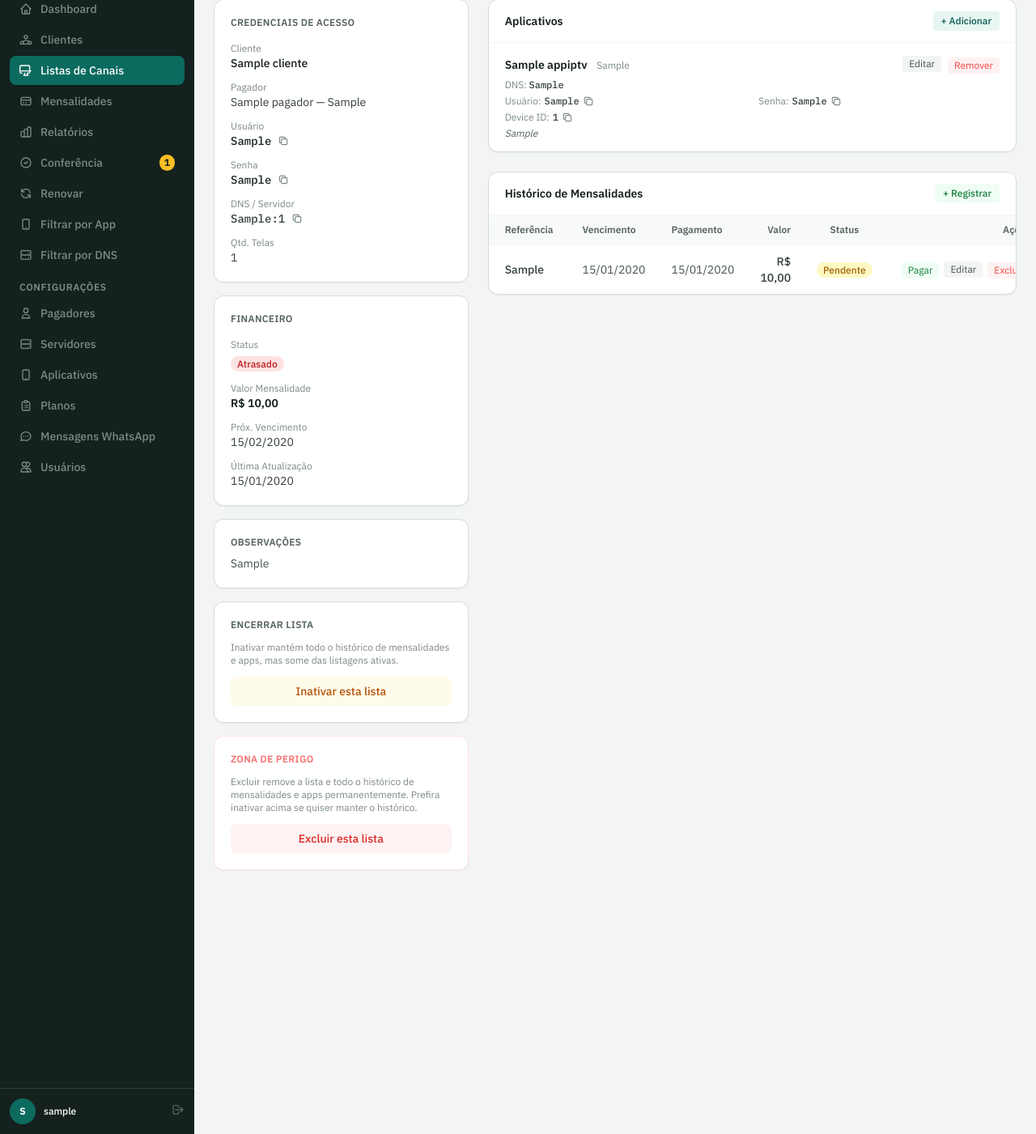
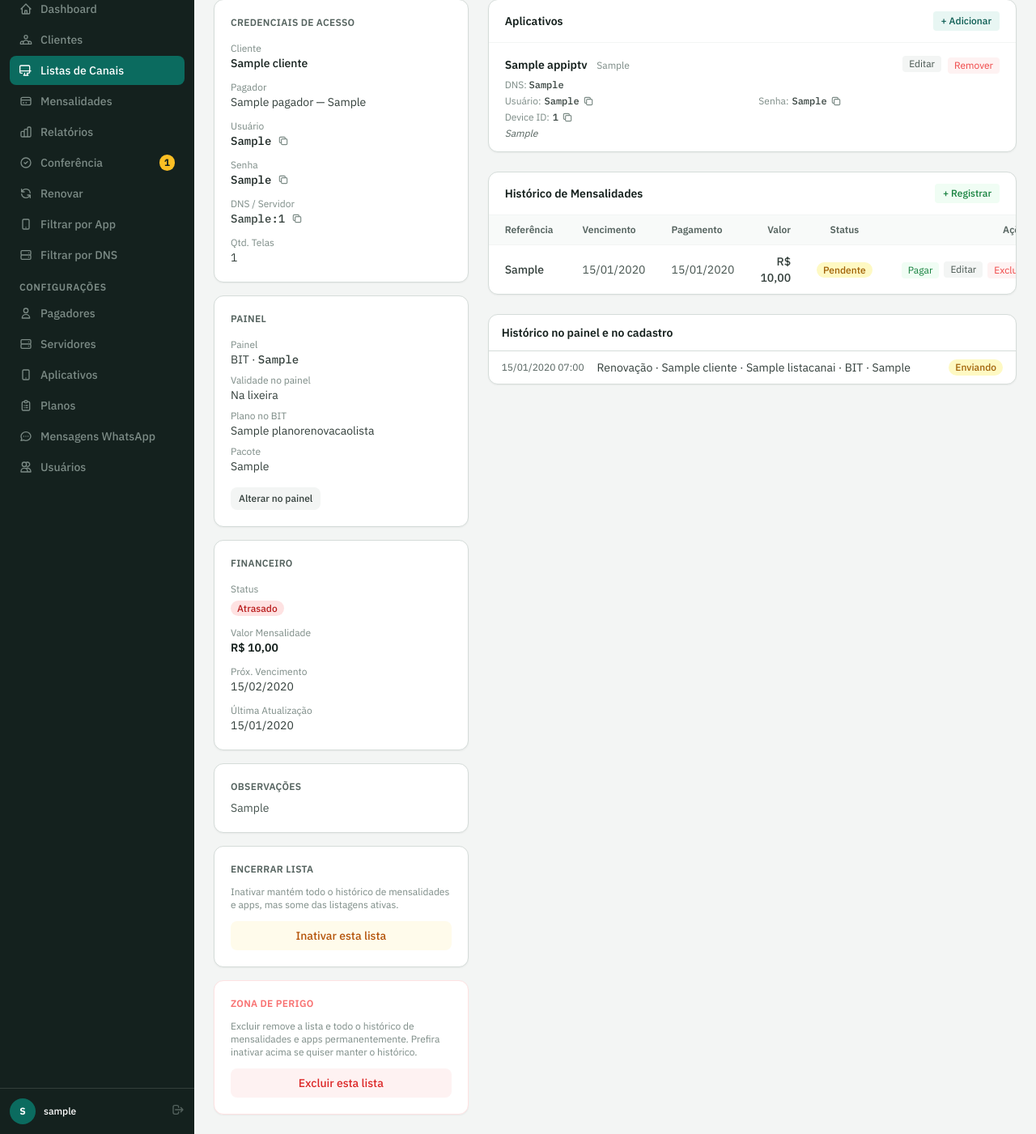
Before and after one commit to ramonrduarte/tv, a Django app: page /listas/1/ in a window 1280 px wide. Shown: the part 84-1485 px from the top of the page at 81% size. Run offline with Django 4.2, Linux system fonts and the light colour scheme; a user stored in the database is signed in; tables that the repository leaves empty hold one stand-in row (values such as "Sample post"); some libraries are stand-ins or nearby versions.

Commit message:
Mostra painel, links M3U e histórico na tela da lista
A tela da lista ganha um quadro com o painel, a validade, o plano e o
pacote do BIT, e o botão para ler na hora o servidor, a M3U completa e o
link curto, com opção de copiar ou baixar. Os links não ficam salvos. O
histórico de renovações e trocas também aparece na tela.

Co-Authored-By: Claude Opus 5.5 <noreply@anthropic.com>

```diff
--- a/conferencia/escrita.py
+++ b/conferencia/escrita.py
@@ -91,3 +91,9 @@ def senha_atual(acesso):
     if not senha:
         raise LeituraInvalida('O painel não devolveu a senha deste acesso.')
     return senha
+
+
+def links_bit(usuario):
+    """Servidor, M3U completa e link curto da lista. Só leitura."""
+    dados = _bit('GET', f'/lines/{_q(usuario)}/links')
+    return {chave: dados.get(chave) or '' for chave in ('server', 'username', 'm3u', 'short')}
--- a/listas/views.py
+++ b/listas/views.py
@@ -221,10 +221,29 @@ def lista_detalhe(request, pk):
     )
     apps = lista.apps.select_related('app').all()
     mensalidades = lista.mensalidades.order_by('-vencimento')[:12]
+
+    from conferencia import escrita
+    from conferencia.leitura import LeituraInvalida, tem_token
+    from conferencia.models import OperacaoPainel, PlanoRenovacaoLista
+    from conferencia.operacoes import acessos_das_listas
+    acesso = acessos_das_listas([lista]).get(lista.pk)
+    links, erro_links = None, ''
+    # Os links são lidos na hora, só quando pedidos, e não ficam salvos.
+    if request.GET.get('links') and acesso and acesso.painel == 'bit' and tem_token('bit'):
+        try:
+            links = escrita.links_bit(acesso.usuario)
+        except LeituraInvalida as e:
+            erro_links = str(e)
     return render(request, 'listas/detalhe.html', {
         'lista': lista,
         'apps': apps,
         'mensalidades': mensalidades,
+        'acesso': acesso,
+        'plano_bit': PlanoRenovacaoLista.objects.filter(lista=lista).first(),
+        'pode_links': bool(acesso and acesso.painel == 'bit' and tem_token('bit')),
+        'links': links,
+        'erro_links': erro_links,
+        'historico': OperacaoPainel.objects.filter(lista=lista).select_related('lista__cliente')[:15],
     })
 
 
--- a/templates/listas/detalhe.html
+++ b/templates/listas/detalhe.html
@@ -88,6 +88,59 @@
           <dd class="text-sm text-slate-700">{{ lista.num_telas }}</dd>
         </div>
       </dl>
+    </div>
+
+    <!-- Painel -->
+    <div class="bg-white rounded-xl border border-slate-200 shadow-sm p-5">
+      <h2 class="text-xs font-semibold text-slate-500 uppercase tracking-wide mb-4">Painel</h2>
+      {% if acesso %}
+      <dl class="space-y-2 text-sm">
+        <div><dt class="text-xs text-slate-400">Painel</dt><dd class="text-slate-700">{{ acesso.get_painel_display }} · <span class="font-mono">{{ acesso.usuario }}</span></dd></div>
+        <div><dt class="text-xs text-slate-400">Validade no painel</dt><dd class="text-slate-700">{% if acesso.lixeira %}Na lixeira{% elif acesso.validade %}{{ acesso.validade|date:"d/m/Y H:i" }}{% else %}—{% endif %}</dd></div>
+        {% if acesso.painel == 'bit' %}
+        <div><dt class="text-xs text-slate-400">Plano no BIT</dt><dd class="text-slate-700">{% if plano_bit %}{{ plano_bit.nome }}{% else %}<span class="text-yellow-700">Não definido</span>{% endif %}</dd></div>
+        {% endif %}
+        {% if acesso.pacote %}<div><dt class="text-xs text-slate-400">Pacote</dt><dd class="text-slate-700">{{ acesso.pacote }}</dd></div>{% endif %}
+      </dl>
+      <div class="flex flex-wrap gap-2 mt-4">
+        <a href="{% url 'conferencia:acesso_editar' lista.pk %}?voltar={{ request.path|urlencode }}" class="text-xs px-2.5 py-1.5 bg-slate-100 hover:bg-slate-200 text-slate-700 rounded-lg font-medium transition">Alterar no painel</a>
+        {% if pode_links and not links %}
+        <a href="?links=1" class="text-xs px-2.5 py-1.5 bg-blue-50 hover:bg-blue-100 text-blue-700 rounded-lg font-medium transition">Mostrar links M3U</a>
+        {% endif %}
+      </div>
+      {% if erro_links %}<p class="text-xs text-red-600 mt-3">Não foi possível ler os links: {{ erro_links }}</p>{% endif %}
+      {% if links %}
+      <dl class="space-y-3 mt-4 border-t border-slate-100 pt-4">
+        {% if links.server %}
+        <div>
+          <dt class="text-xs text-slate-400">Servidor (DNS)</dt>
+          <dd class="flex items-start gap-2"><span class="font-mono text-xs text-slate-700 break-all">{{ links.server }}</span>
+            <button type="button" onclick="copyText('{{ links.server|escapejs }}', this)" class="text-slate-400 hover:text-slate-700 flex-shrink-0" title="Copiar">Copiar</button></dd>
+        </div>
+        {% endif %}
+        {% if links.m3u %}
+        <div>
+          <dt class="text-xs text-slate-400">Lista M3U completa</dt>
+          <dd class="flex items-start gap-2"><span class="font-mono text-xs text-slate-700 break-all">{{ links.m3u }}</span>
+            <button type="button" onclick="copyText('{{ links.m3u|escapejs }}', this)" class="text-slate-400 hover:text-slate-700 flex-shrink-0 text-xs" title="Copiar">Copiar</button></dd>
+        </div>
+        {% endif %}
+        {% if links.short %}
+        <div>
+          <dt class="text-xs text-slate-400">Link curto</dt>
+          <dd class="flex items-start gap-2"><span class="font-mono text-xs text-slate-700 break-all">{{ links.short }}</span>
+            <button type="button" onclick="copyText('{{ links.short|escapejs }}', this)" class="text-slate-400 hover:text-slate-700 flex-shrink-0 text-xs" title="Copiar">Copiar</button></dd>
+        </div>
+        {% endif %}
+        {% if links.m3u %}
+        <a href="{{ links.m3u }}" target="_blank" rel="noopener noreferrer" class="inline-block text-xs px-2.5 py-1.5 bg-blue-600 hover:bg-blue-700 text-white rounded-lg font-medium transition">Baixar lista M3U</a>
+        {% endif %}
+        <p class="text-xs text-slate-400">Os links mudam quando a senha é trocada e não ficam salvos no sistema.</p>
+      </dl>
+      {% endif %}
+      {% else %}
+      <p class="text-sm text-slate-500">Lista não encontrada nos painéis lidos.</p>
+      {% endif %}
     </div>
 
     <!-- Info financeira -->
@@ -332,6 +385,8 @@
       {% endif %}
     </div>
 
+    {% include 'conferencia/_historico.html' with titulo='Histórico no painel e no cadastro' %}
+
   </div>
 </div>
 {% endwith %}
```
Also changed, not shown: conferencia/tests_detalhe_lista.py (added, +47 -0 lines).
